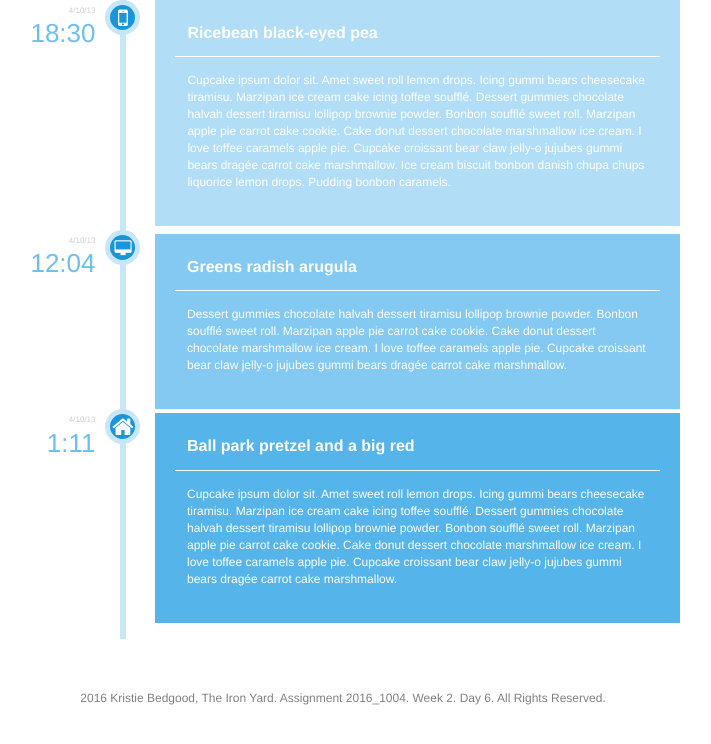
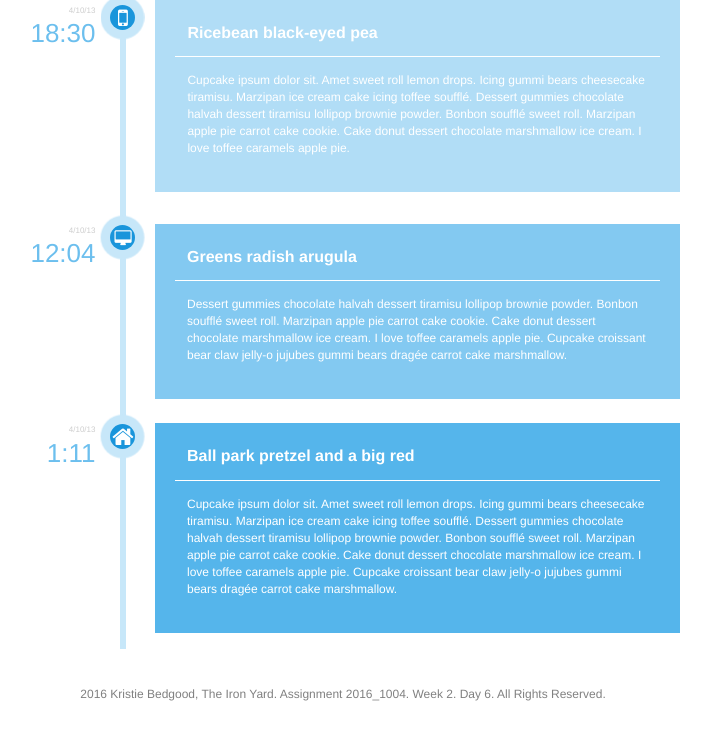
Before and after one commit to KBedgood/2016_1004_week2_day6_kb_html_layouts_timeline, a website: page index.html in a window 1280 px wide. Shown: the whole page, without its empty margins (297-1008 px from the left). Drawn offline with Linux system fonts and the light colour scheme.

Commit message:
REV with Jake in AM

```diff
--- a/index.html
+++ b/index.html
@@ -27,7 +27,7 @@
                                     </div>
                                     <div class="content">
                                                 <h3 class="title">Ricebean black-eyed pea</h3>
-                                                <p class="blog">Cupcake ipsum dolor sit. Amet sweet roll lemon drops. Icing gummi bears cheesecake tiramisu. Marzipan ice cream cake icing toffee soufflé. Dessert gummies chocolate halvah dessert tiramisu lollipop brownie powder. Bonbon soufflé sweet roll. Marzipan apple pie carrot cake cookie. Cake donut dessert chocolate marshmallow ice cream. I love toffee caramels apple pie. Cupcake croissant bear claw jelly-o jujubes gummi bears dragée carrot cake marshmallow. Ice cream biscuit bonbon danish chupa chups liquorice lemon drops. Pudding bonbon caramels.</p></div>
+                                                <p class="blog">Cupcake ipsum dolor sit. Amet sweet roll lemon drops. Icing gummi bears cheesecake tiramisu. Marzipan ice cream cake icing toffee soufflé. Dessert gummies chocolate halvah dessert tiramisu lollipop brownie powder. Bonbon soufflé sweet roll. Marzipan apple pie carrot cake cookie. Cake donut dessert chocolate marshmallow ice cream. I love toffee caramels apple pie. </p></div>
                                                 </div>
 
                                                 <!-- <div class="carrot">
--- a/main.scss
+++ b/main.scss
@@ -29,10 +29,8 @@ $themeColor: #6CBFEE;
                         position: absolute;
                         z-index: -1;
                         top: 0px;
+                        animation: bounce 2s infinite;
                         left: -15px;
-                        .entry, .largeCircle {
-                                    animation: bounce 2s infinite;
-                        }
             }
             .smallCircle {
                         width: 25px;
@@ -132,6 +130,11 @@ i {
             animation: slideInDown 4s;
 }
 
+.entry {
+      margin-bottom:20px;
+      max-height:200px;
+}
+
 .blog {
             font-size: 12px;
             color: white;
```
Also changed, not shown: css/main.css.
